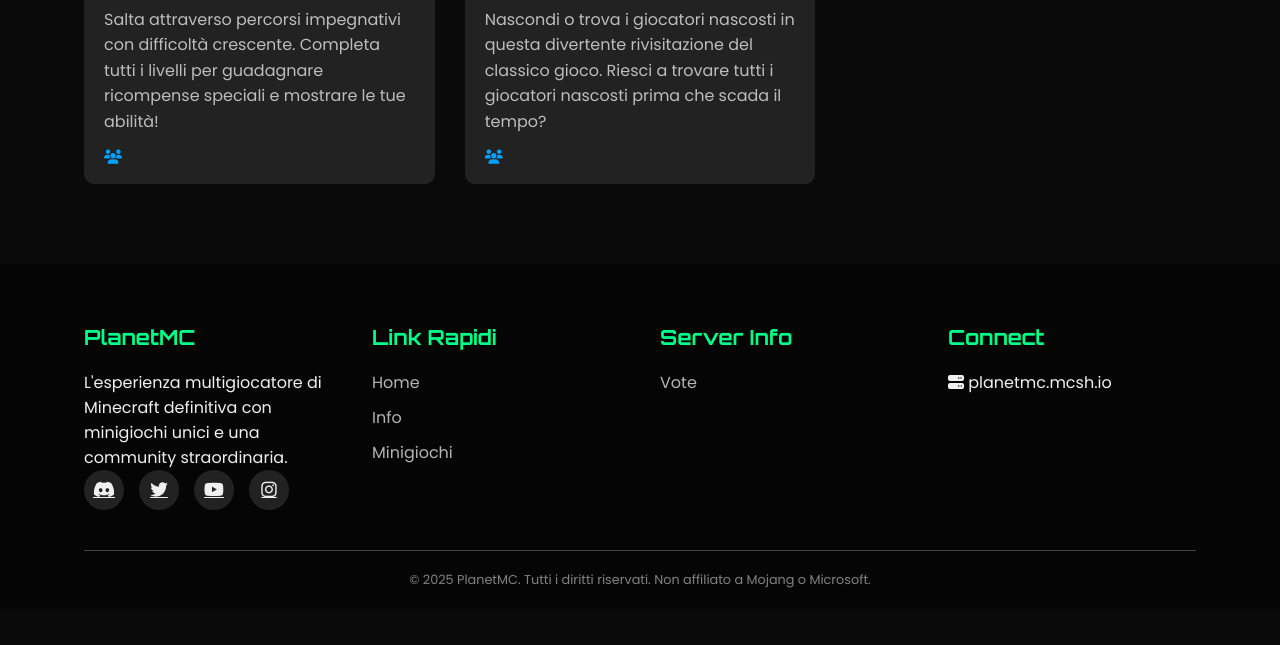
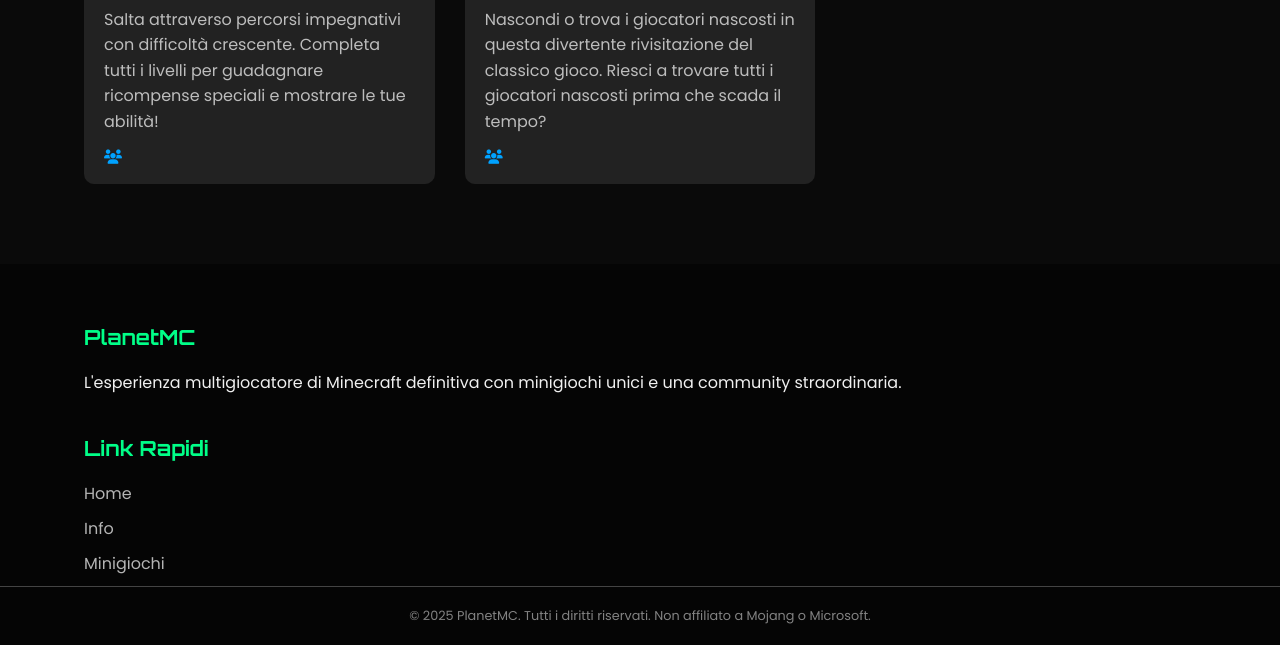
Before and after one commit to planetmc/home, a plain HTML site: page index.html in a window 1280 px wide. Shown: the part 2358-3003 px from the top of the page. Before the commit the page ends 2967 px from the top, so only its background shows below. Drawn offline with nearby package versions, Linux system fonts and the light colour scheme; animation ran at ten frames a second.

Commit message:
Update index.html

```diff
--- a/index.html
+++ b/index.html
@@ -678,7 +678,7 @@
                 <div class="hero-btns">
                     <button id="play-now-btn" class="btn tooltip">
                         Gioca Ora
-                        <span class="tooltiptext">Clicca per copiare l'IP</span>
+                        <span class="tooltiptext">Click to copy IP</span>
                     </button>
                     <a href="#about" class="btn btn-secondary">Scopri di piu</a>
                 </div>
@@ -812,11 +812,6 @@
                 <div class="footer-column">
                     <h3>PlanetMC</h3>
                     <p>L'esperienza multigiocatore di Minecraft definitiva con minigiochi unici e una community straordinaria.</p>
-                    <div class="footer-social">
-                        <a href="#"><i class="fab fa-discord"></i></a>
-                        <a href="#"><i class="fab fa-twitter"></i></a>
-                        <a href="#"><i class="fab fa-youtube"></i></a>
-                        <a href="#"><i class="fab fa-instagram"></i></a>
                     </div>
                 </div>
                 <div class="footer-column">
@@ -825,19 +820,6 @@
                         <li><a href="#home">Home</a></li>
                         <li><a href="#about">Info</a></li>
                         <li><a href="#games">Minigiochi</a></li>
-                    </ul>
-                </div>
-                <div class="footer-column">
-                    <h3>Server Info</h3>
-                    <ul class="footer-links">
-                        <li><a href="#">Vote</a></li>
-                    </ul>
-                </div>
-                <div class="footer-column">
-                    <h3>Connect</h3>
-                    <ul class="footer-links">
-                        <li><i class="fas fa-server"></i> planetmc.mcsh.io</li>
-                    </ul>
                 </div>
             </div>
             <div class="footer-bottom">
```
